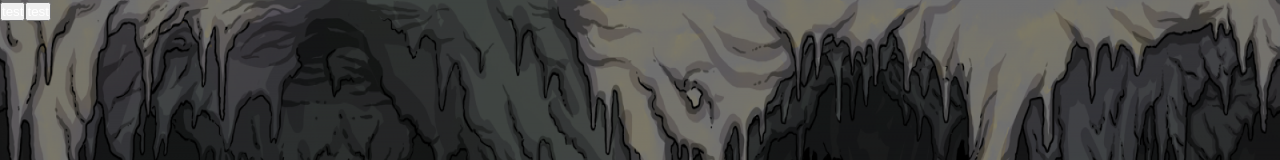
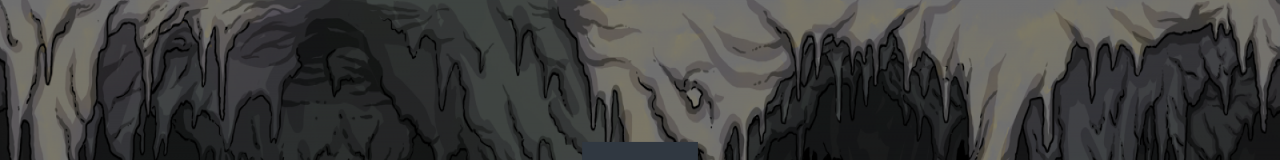
Before and after one commit to JoshTag/web-slayr, a Vue app: page / in a window 1280 px wide. Shown: the top 160 px of the page. Built offline with nearby package versions, Linux system fonts and the light colour scheme; what vue-js-modal would draw is missing.

Commit message:
commented out test buttons for modal

```diff
--- a/src/App.vue
+++ b/src/App.vue
@@ -1,8 +1,8 @@
 <template>
   <div id="app">
     <!-- uncomment to test modal -->
-    <button  v-on:click="showGameEnd">test</button>
-    <button  v-on:click="showDeadModal">test</button>
+    <!-- <button  v-on:click="showGameEnd">test</button>
+    <button  v-on:click="showDeadModal">test</button> -->
     <div class="homescreen" v-if="!startGame">
       <img class="homescreen__logo-img" src="./assets/logo.png" alt="logo" />
       <button class="homescreen__start-btn" v-on:click="setGameData">Start Game</button>
```
